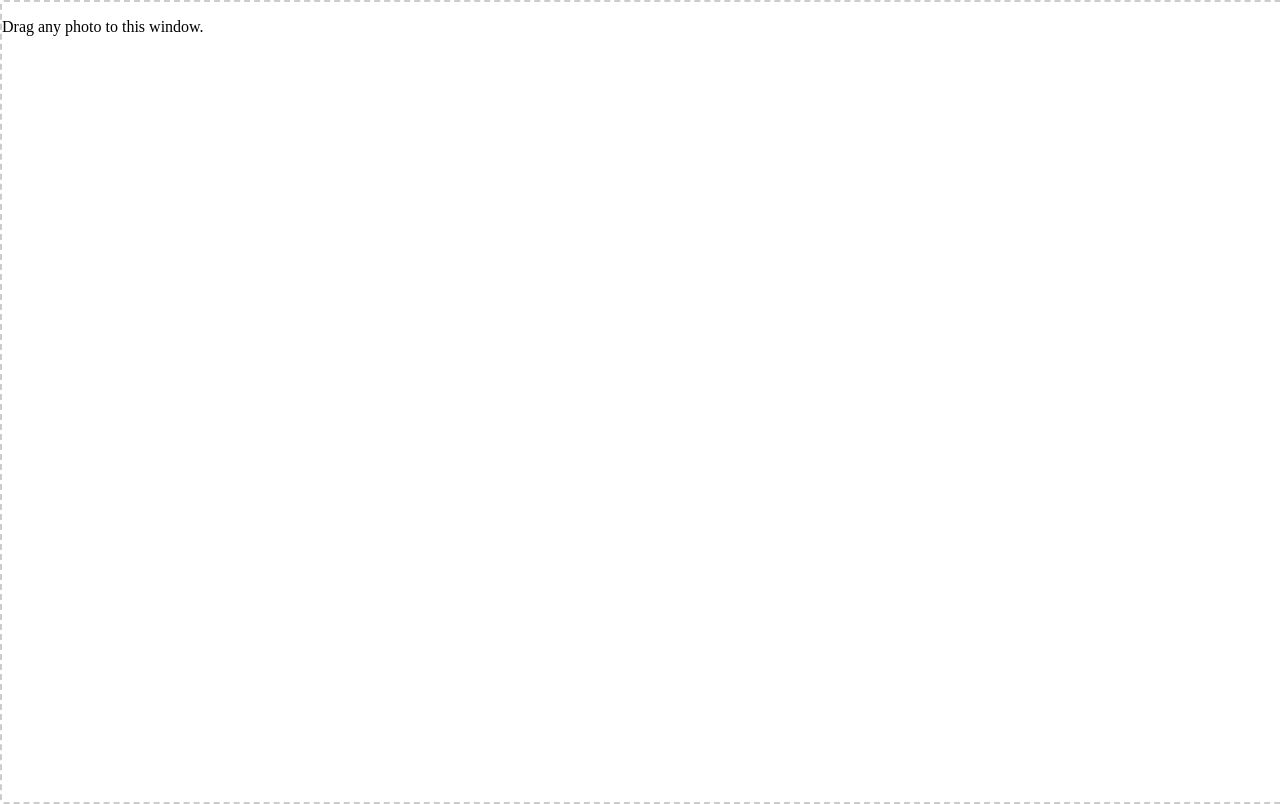
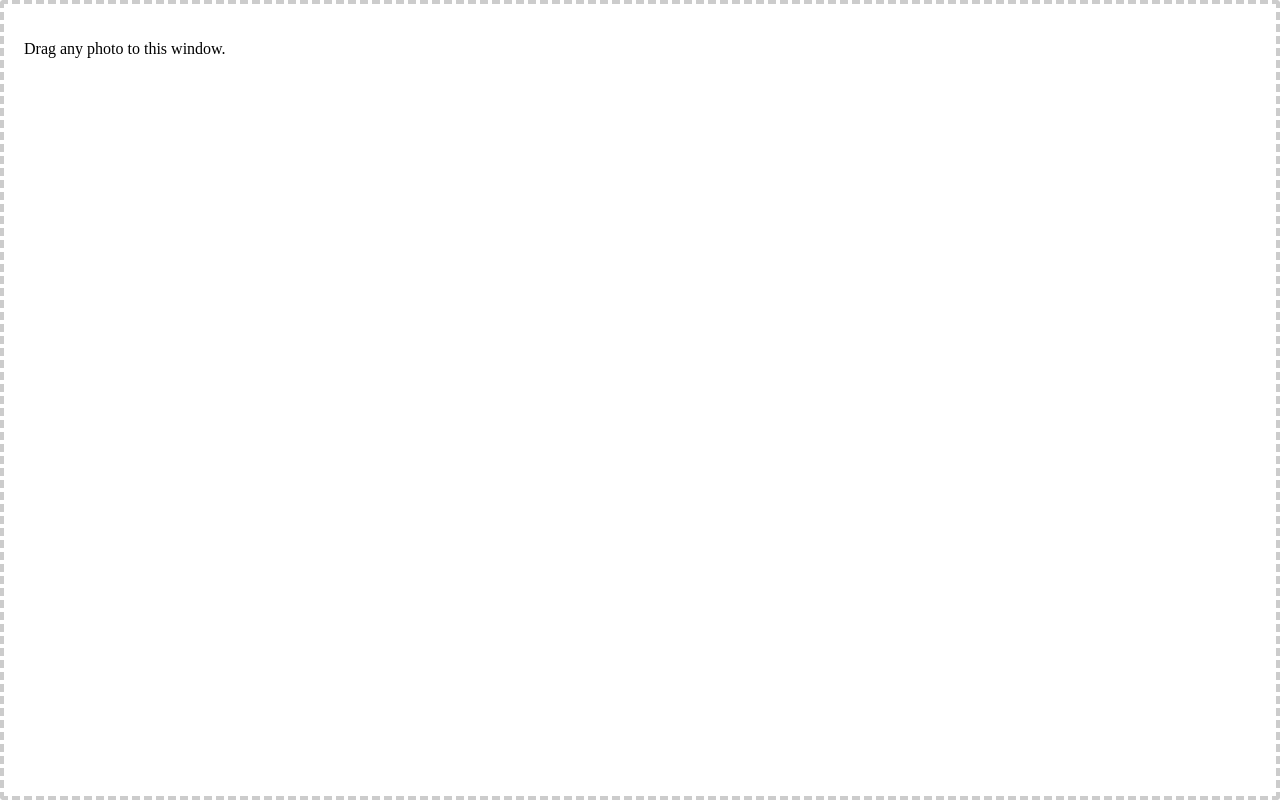
Before and after one commit to sondreb/blur, an Angular app: page / in a window 1280 px wide. Built offline with nearby package versions, Linux system fonts and the light colour scheme.

Commit message:
Improve borders

```diff
--- a/src/app/app.component.css
+++ b/src/app/app.component.css
@@ -1,17 +1,21 @@
+* {
+  box-sizing: border-box;
+}
+
 .container {
   height: 100vh;
-  width: 100vw;
-  border: 2px dashed #ccc;
-  border-radius: 4px;
   padding: 0;
   margin: 0;
   overflow: hidden;
   display: flex;
   flex-direction: column;
+  box-sizing: border-box;
 }
 
-.container.has-image {
-  border: none;
+.container:not(.has-image) {
+  border: 4px dashed #ccc;
+  border-radius: 4px;
+  padding: 20px;
 }
 
 .result {
--- a/src/styles.css
+++ b/src/styles.css
@@ -3,5 +3,5 @@
 body {
   margin: 0;
   padding: 0;
-  overflow: hidden;
+  /* overflow: hidden; */
 }
```
